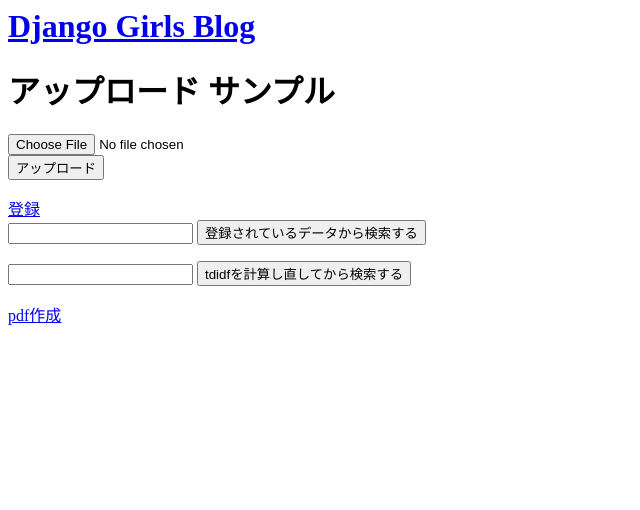
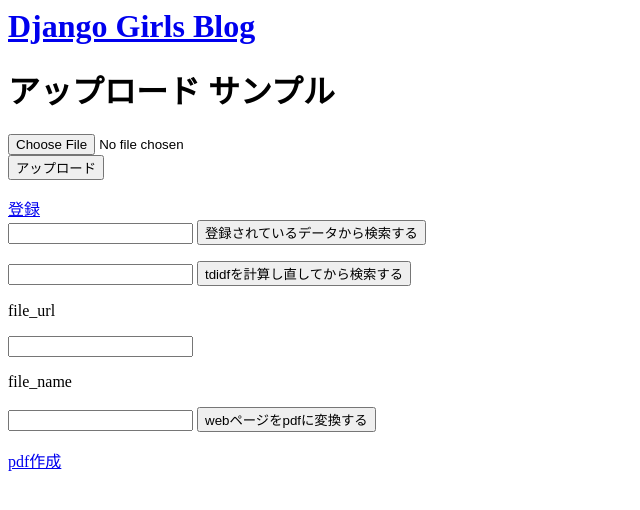
Before and after one commit to RyosukeHirose/doc_manage, a Django app: page /doc/upload/ in a window 1280 px wide. Shown: the top 510 px of the page, without its empty margins (0-640 px from the left). Run offline with Django 3.2, Linux system fonts and the light colour scheme; parts of the project's set-up code (start-up, migrations or seed data) failed here and were passed over.

Commit message:
pdfファイル保存のミスを修正

```diff
--- a/doc_manage_pro/doc_manage/items/file_reader.py
+++ b/doc_manage_pro/doc_manage/items/file_reader.py
@@ -63,7 +63,6 @@ def list_to_text(text_list):
     return attach_text
 
 def register(self):
-    print(os.getcwd())
     # file_path = 'doc_manage/media/20200508/ホームページをPDFファイルとして保存する4つの方法を解説｜ferret.pdf'
     file_paths = glob.glob("doc_manage/media/**/*.pdf", recursive=True)
     files_count = len(file_paths)
@@ -84,7 +83,6 @@ def register(self):
 
         word_list_every_file.append(words_list)
         file_list.append(file_name)
-        # print("word_list:{}".format(words_list))
 
     word_count = get_tfidf_and_feature_names(word_list_every_file, file_name)
 
--- a/doc_manage_pro/doc_manage/items/make_pdf.py
+++ b/doc_manage_pro/doc_manage/items/make_pdf.py
@@ -1,25 +1,37 @@
+import os
 import pdfkit
+from .file_register import handle_uploaded_file, upload_date
+from datetime import datetime
+from ..models import File
 
-# def make_pdf_from_url(self):
-options = {
-    'page-size': 'Letter',
-    'margin-top': '0.75in',
-    'margin-right': '0.75in',
-    'margin-bottom': '0.75in',
-    'margin-left': '0.75in',
-    'encoding': "UTF-8",
-    'custom-header' : [
-        ('Accept-Encoding', 'gzip')
-    ],
-    'cookie': [
-        ('cookie-name1', 'cookie-value1'),
-        ('cookie-name2', 'cookie-value2'),
-    ],
-    'no-outline': None
-}
+def make_pdf_from_url(url, name):
+    UPLOAD_DIR = os.path.dirname('/'.join(os.path.abspath(__file__).split('/')[0:-1])) + '/media/' # アップロードしたファイルを保存するディレクトリ
 
-config_path ='/usr/local/bin/wkhtmltopdf'
-config = pdfkit.configuration(wkhtmltopdf=config_path)
-pdfkit.from_url('https://nsmr.tk/pythonpdf.html', 'google.pdf', configuration=config)
+    options = {
+        'page-size': 'Letter',
+        'margin-top': '0.75in',
+        'margin-right': '0.75in',
+        'margin-bottom': '0.75in',
+        'margin-left': '0.75in',
+        'encoding': "UTF-8",
+        'custom-header' : [
+            ('Accept-Encoding', 'gzip')
+        ],
+        'cookie': [
+            ('cookie-name1', 'cookie-value1'),
+            ('cookie-name2', 'cookie-value2'),
+        ],
+        'no-outline': None
+    }
+    make_date = upload_date(datetime.now().strftime('%Y%m%d'))
+    path = os.path.join(UPLOAD_DIR + '/' + make_date, name + '.pdf')
 
-# pdfkit.from_string('Hello!', 'out.pdf', configuration=config)
+    config_path ='/usr/local/bin/wkhtmltopdf'
+    config = pdfkit.configuration(wkhtmltopdf=config_path)
+    pdfkit.from_url(url, path, configuration=config)
+
+    file = File.objects.update_or_create(
+        file_name=name + '.pdf'
+    )
+
+# handle_uploaded_file(pdf)
--- a/doc_manage_pro/doc_manage/templates/upload.html
+++ b/doc_manage_pro/doc_manage/templates/upload.html
@@ -41,5 +41,13 @@
     <input name="query" value="{{ request.GET.query }}" type="text">
     <button type="submit">tdidfを計算し直してから検索する</button>
 </form>
+<form action="{% url 'doc:make_pdf' %}" method='post'>
+    {% csrf_token %}
+<p>file_url</p>
+<input name="pdf" value="{{ request.GET.query }}" type="text">
+<p>file_name</p>
+<input name="name" value="{{ request.GET.query }}" type="text">
+    <button type="submit">webページをpdfに変換する</button>
+</form>
 <a href="/doc/make_pdf">pdf作成</a>
 {% endblock %}
--- a/doc_manage_pro/doc_manage/urls.py
+++ b/doc_manage_pro/doc_manage/urls.py
@@ -10,7 +10,7 @@ urlpatterns = [
     path('new/', file_reader.register, name='register'),
     path('search/', views.Search.as_view(), name='search'),
     path('search2/', views.Search2.as_view(), name='search2'),
-    path('make_pdf/',views.make_pdf , name='search2')
+    path('make_pdf/',views.MakePdf.as_view() , name='make_pdf')
 
 ]
 
--- a/doc_manage_pro/doc_manage/views.py
+++ b/doc_manage_pro/doc_manage/views.py
@@ -19,36 +19,31 @@ from .items.analyse import get_tfidf_and_feature_names
 from .items.file_reader import get_all_text_from_pdf, list_to_text
 from .items.get_words import get_words_by_mecab
 from .items.make_pdf import make_pdf_from_url
+from .items.file_register import handle_uploaded_file
 
 UPLOAD_DIR = os.path.dirname(os.path.abspath(__file__)) + '/media/'  # アップロードしたファイルを保存するディレクトリ
 
-def make_pdf(self):
-    make_pdf_from_url(self)
-    return redirect('doc:upload_complete')
+class MakePdf(FormView):
+    template_name = "upload_complete.html"
+    form_class = SearchForm
+    def get_context_data(self, **kwargs):
+        web_url = self.request.POST.get('pdf')
+        name = self.request.POST.get('name')
+        context = super().get_context_data(**kwargs)
+        make_pdf_from_url(web_url, name)
+        context = {
+            # "datas": datas,
+            # "total_time": finish_time
+        }
+
+        return context
+
+
 
 def index(self):
     return redirect('doc:upload')
 
-# アップロードされた日のフォルダがあればそのままreturn 、なければ作成してreturn
-def upload_date(date):
-    date_file = os.listdir(path=UPLOAD_DIR)
-    print("date_file:{}".format(date_file))
-    if date in date_file:
-        return date
-    else:
-        os.makedirs(UPLOAD_DIR + date)
-        return date
 
-
-
-# アップロードされたファイルのハンドル
-def handle_uploaded_file(f):
-    update_date = upload_date(datetime.now().strftime('%Y%m%d'))
-    print("now:{}".format(datetime.now()))
-    path = os.path.join(UPLOAD_DIR + '/' + update_date, f.name)
-    with open(path, 'wb+') as destination:
-        for chunk in f.chunks():
-            destination.write(chunk)
 
 
 # ファイルアップロード
@@ -115,7 +110,6 @@ class Search2(FormView):
         context = super().get_context_data(**kwargs)
         # 保存されているパスを取得
         file_paths = glob.glob("doc_manage/media/**/*.pdf", recursive=True)
-        print(file_paths)
 
         word_list_every_file = []
         file_list = []
@@ -134,7 +128,7 @@ class Search2(FormView):
             file_list.append(file_name)
 
         # tdidfを計測して、単語数を取得
-        word_count = get_tfidf_and_feature_names(word_list_every_file, file_name)
+        word_count = get_tfidf_and_feature_names(word_list_every_file, file_list)
         # Tdidfテーブルから該当のデータを取得
         datas = search_from_word(search_word)
 
```
Also changed, not shown: doc_manage_pro/doc_manage/items/analyse.py (+4 -7 lines), doc_manage_pro/doc_manage/items/data_register.py (+5 -7 lines), doc_manage_pro/doc_manage/items/file_register.py (added, +27 -0 lines), 4 other files.
